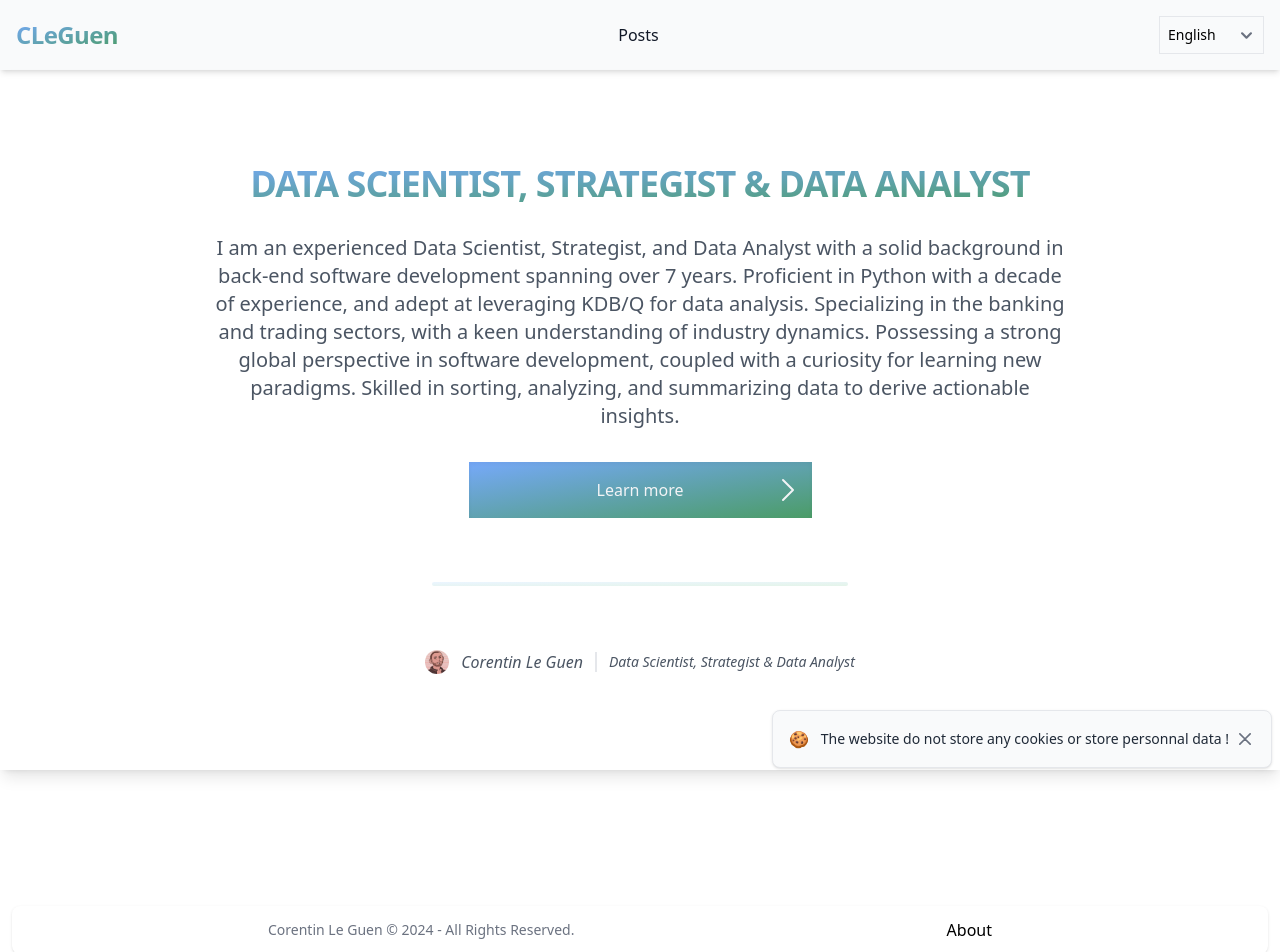
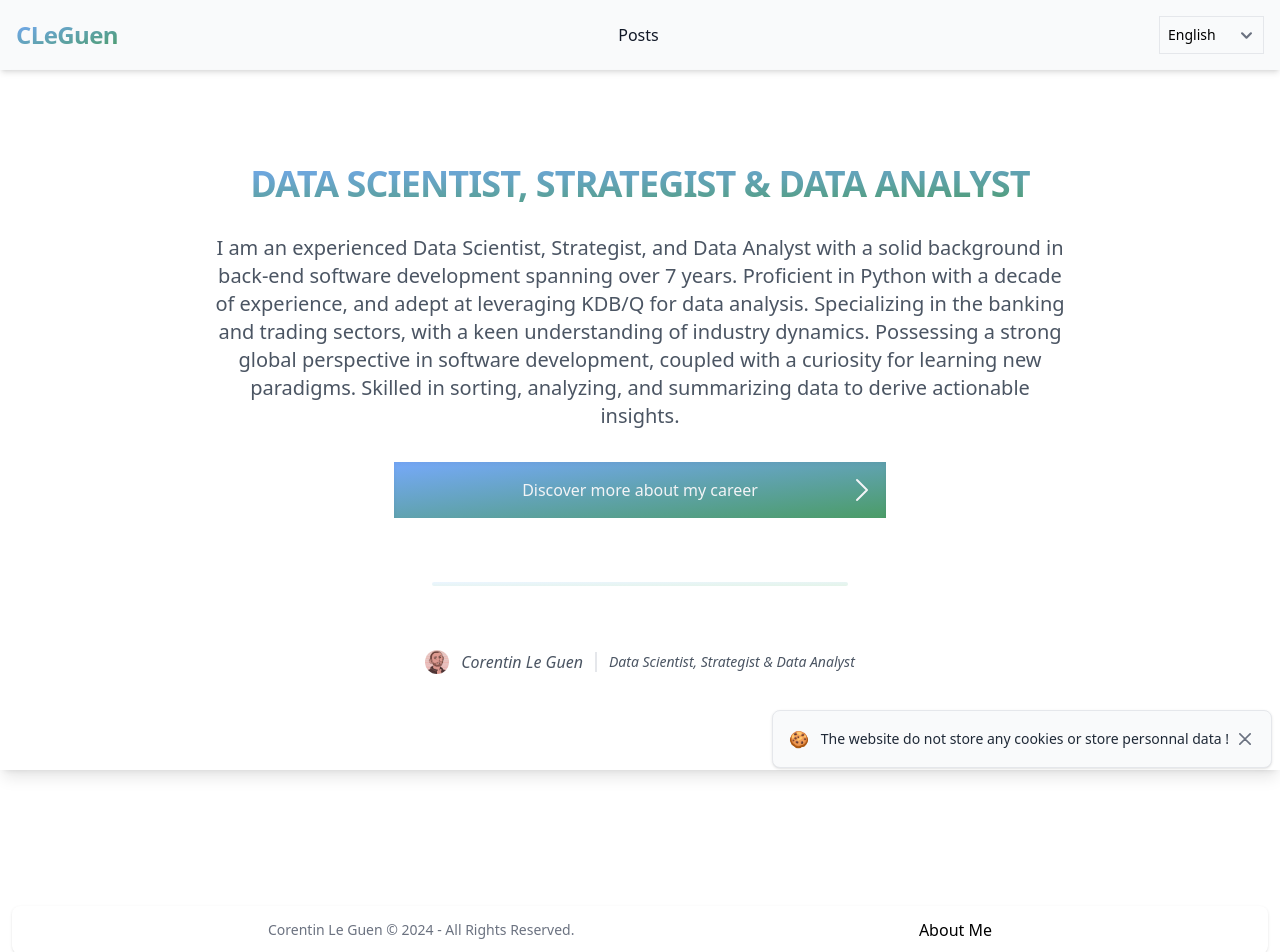
Before and after one commit to CorentinLeGuen/cleguen.com, a Nuxt app: page / in a window 1280 px wide. Shown: the top 952 px of the page. Built offline with nearby package versions, Linux system fonts and the light colour scheme.

Commit message:
Change few titles

```diff
--- a/i18n.config.ts
+++ b/i18n.config.ts
@@ -11,11 +11,11 @@ export default defineI18nConfig(() => ({
             all_right_reserved: 'All Rights Reserved.',
             homepage: 'Home',
             about: {
-                title: 'About',
+                title: 'About me',
                 job: 'Data Scientist, Strategist & Data Analyst',
                 resume: 'I am an experienced Data Scientist, Strategist, and Data Analyst with a solid background in back-end software development spanning over 7 years. Proficient in Python with a decade of experience, and adept at leveraging KDB/Q for data analysis. Specializing in the banking and trading sectors, with a keen understanding of industry dynamics. Possessing a strong global perspective in software development, coupled with a curiosity for learning new paradigms. Skilled in sorting, analyzing, and summarizing data to derive actionable insights.',
                 support: 'You can support and encourage me and my work with link bellow',
-                discover: 'Learn more',
+                discover: 'Discover more about my career',
                 detailed: 'Detailed work experience & career',
             },
             resume: {
@@ -156,11 +156,11 @@ export default defineI18nConfig(() => ({
             all_right_reserved: 'Tous Droits Réservés.',
             homepage: 'Page principale',
             about: {
-                title: 'À propos',
+                title: 'À propos de moi',
                 job: 'Data Scientist, Stratège et Data analyste',
                 resume: 'Je suis un Data scientist, Stratège et Data analyste qualifié avec une solide expérience de sept ans en développement de logiciel back-end. Aguerri en Python avec près de dix ans d’expérience, je suis aussi adroit pour utiliser efficacement KDB+/Q pour l’analyse de données. Spécialiste des secteurs bancaires et de trading, je possède une aisance de compréhension des dynamiques industrielles. Je suis compétent dans tous les aspects du développement logiciel, et possède une curiosité dans la découverte et la compréhension de nouveaux paradigmes. Je suis habile dans le tri, l’analyse et la compilation des données afin de les rendre exploitables.',
                 support: 'Vous pouvez m\'offrir un café si vous le souhaitez pour me soutenir avec le lien ci-dessous',
-                discover: 'En apprendre plus',
+                discover: 'En découvrir plus sur mon parcours',
                 detailed: 'Carrière et experience professionnelle',
             },
             resume: {
```
